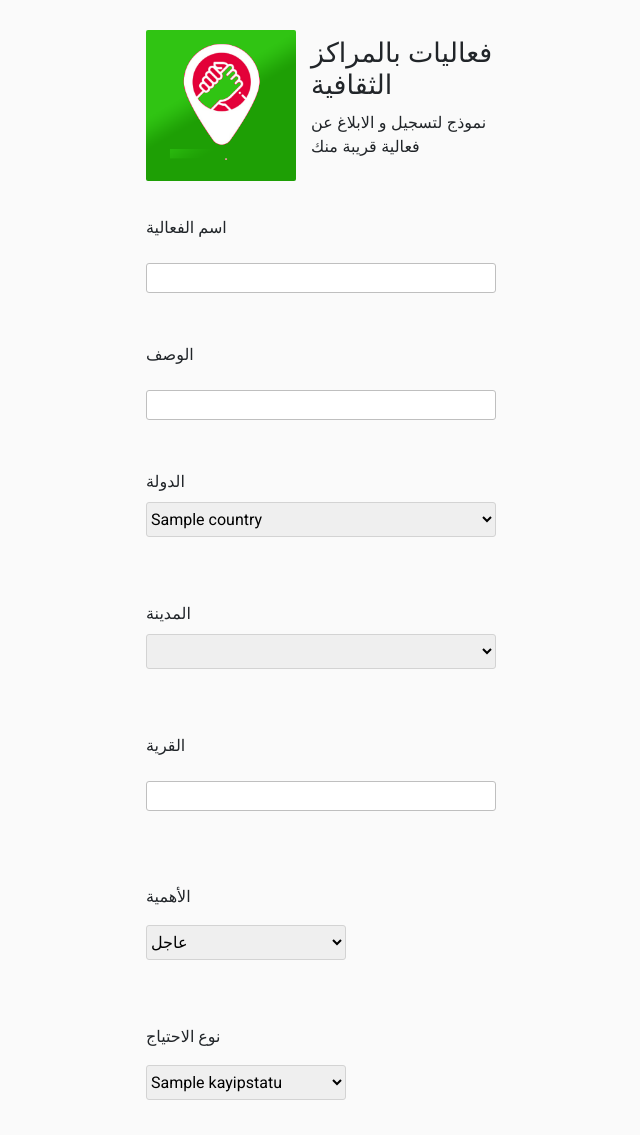
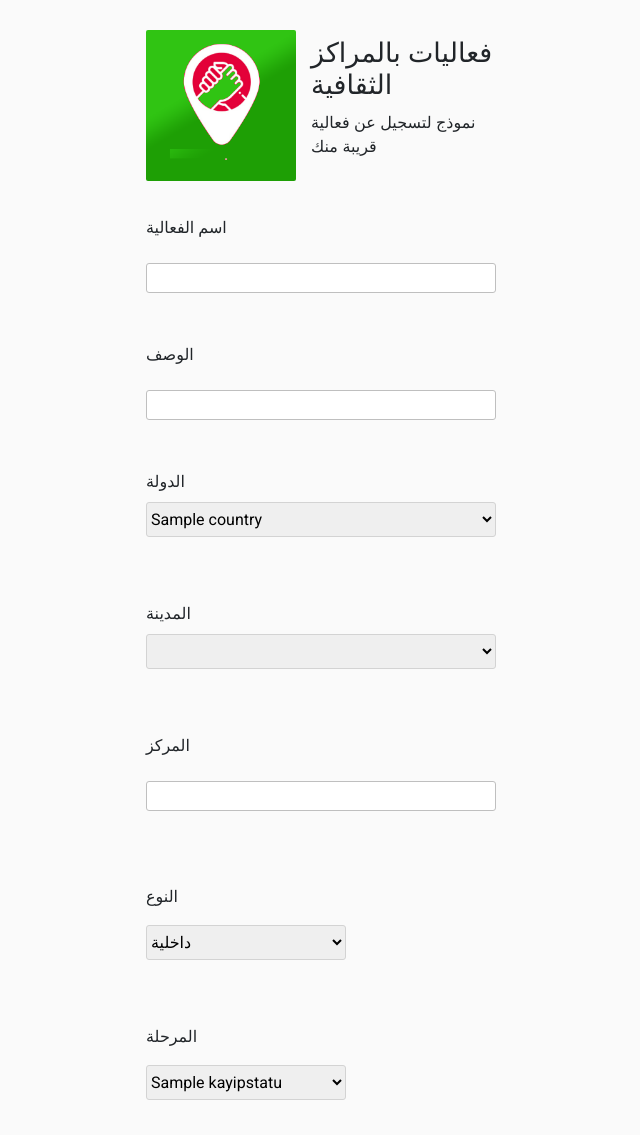
Before and after one commit to tarifkhashaneh/need-gap, a Django app: page /genelform in a window 1280 px wide. Shown: the top 1135 px of the page, without its empty margins (319-959 px from the left). Run offline with Django 3.2, Linux system fonts and the light colour scheme; tables that the repository leaves empty hold one stand-in row (values such as "Sample post"); data that the repository does not hold is empty; some libraries are stand-ins or nearby versions.

Commit message:
Update generalformdata.html

```diff
--- a/templates/generalformdata.html
+++ b/templates/generalformdata.html
@@ -29,7 +29,7 @@
             <div>
                 <h1 class="form-title">فعاليات بالمراكز الثقافية</h1>
                 <p class="form-text">
-                    نموذج لتسجيل و الابلاغ عن فعالية قريبة منك
+                    نموذج لتسجيل عن فعالية قريبة منك
                 </p>
             </div>
 
@@ -60,19 +60,19 @@
 
               </select><br>
 
-                <label for="lname">القرية</label><br>
+                <label for="lname">المركز</label><br>
                 <input type="text" name="age"><br><br>
 
-                <p>الأهمية</p>
+                <p>النوع </p>
                 <div>
                     <select class="gender" name="gender" aria-labelledby="dropdownMenu2">
-                        <option value="M" type="button">عاجل</option>
-                        <option value="F" type="button">ضروري</option>
+                        <option value="M" type="button">داخلية </option>
+                        <option value="F" type="button">خارجية </option>
                     </select>
                 </div>
 
 
-                <p>نوع الاحتياج</p>
+                <p>المرحلة </p>
                 <div>
                     <select class="condition" name="kayip_status" aria-labelledby="dropdownMenu2">
                         {% for status in kayipstatus %}
@@ -207,7 +207,7 @@
             new google.translate.TranslateElement(
                 {
                     pageLanguage: "ar",
-                    includedLanguages: "ar,tr,en", layout: google.translate.TranslateElement.InlineLayout.SIMPLE
+                    includedLanguages: "ar,en", layout: google.translate.TranslateElement.InlineLayout.SIMPLE
                 },
                 "google_translate_element"
             );
```
